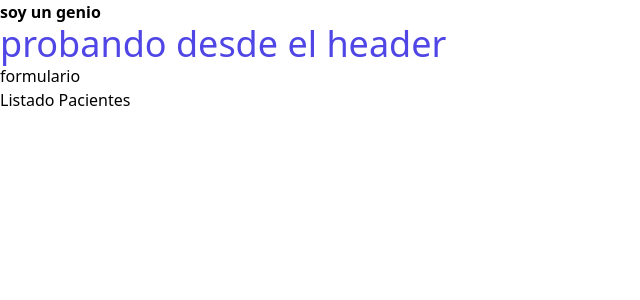
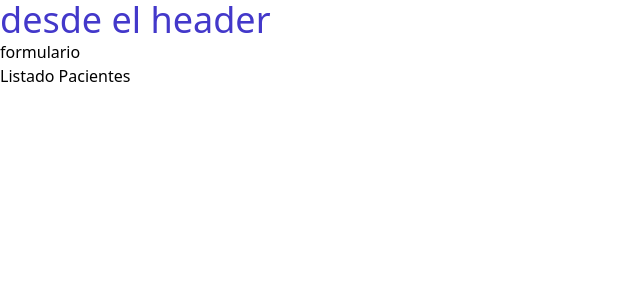
Before and after one commit to Nicomicu/appdepacientes, a React (Vite) app: page / in a window 1280 px wide. Shown: the top 300 px of the page, without its empty margins (0-640 px from the left). Built offline with nearby package versions, Linux system fonts and the light colour scheme.

Commit message:
se agrego mayusculas

```diff
--- a/src/App.jsx
+++ b/src/App.jsx
@@ -7,7 +7,6 @@ function App() {
 
   return (
     <>
-<p className="font-bold">soy un genio</p>
    <Header />
    <Formulario />
    <ListadosPacientes />
--- a/src/components/header.jsx
+++ b/src/components/header.jsx
@@ -3,7 +3,7 @@ function Header() {
 
 
   return (
-    <h1 className='text-4xl text-indigo-600'> probando desde el header</h1>
+    <h1 className='text-4xl text-indigo-700 '> desde el header</h1>
   )
 }
 
```
